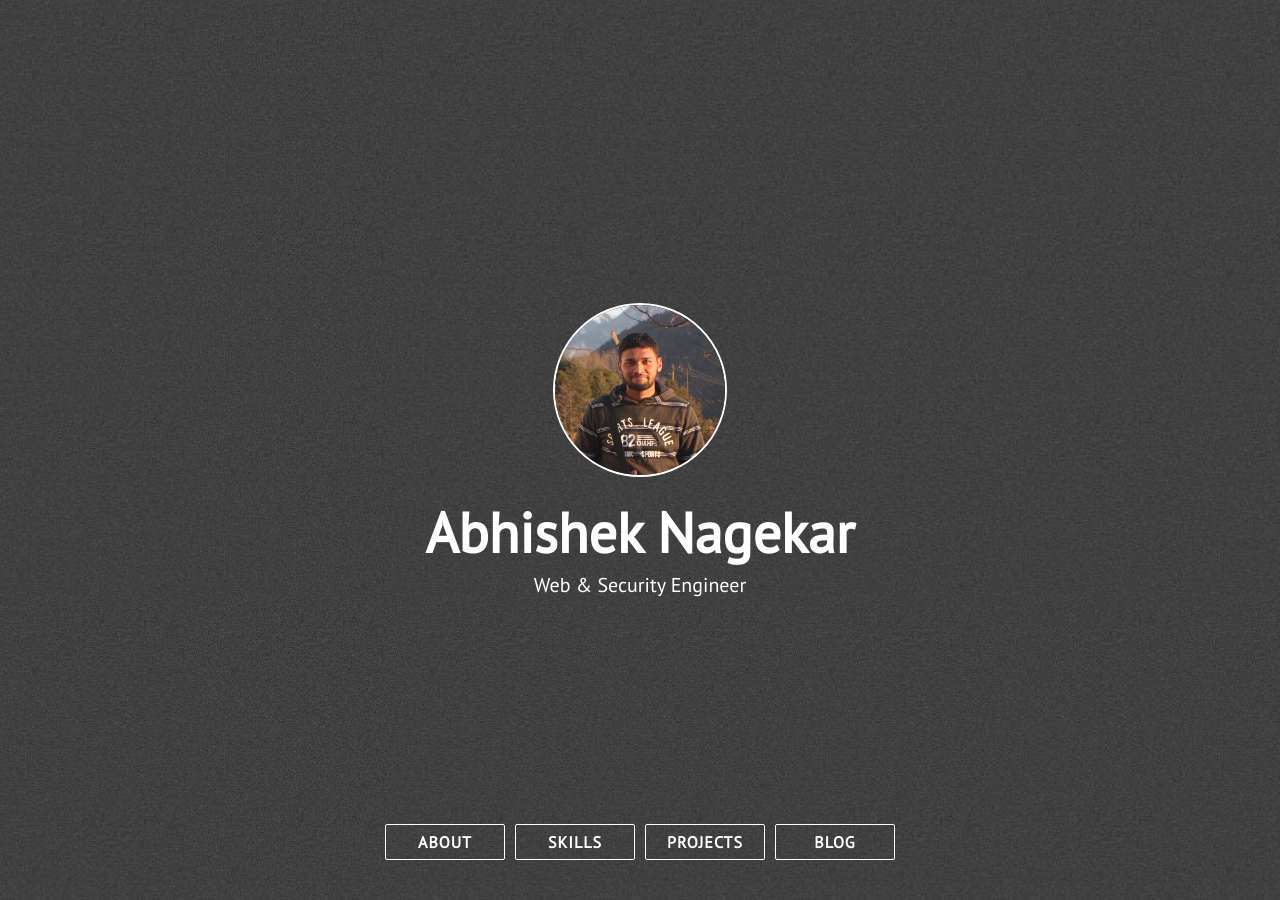
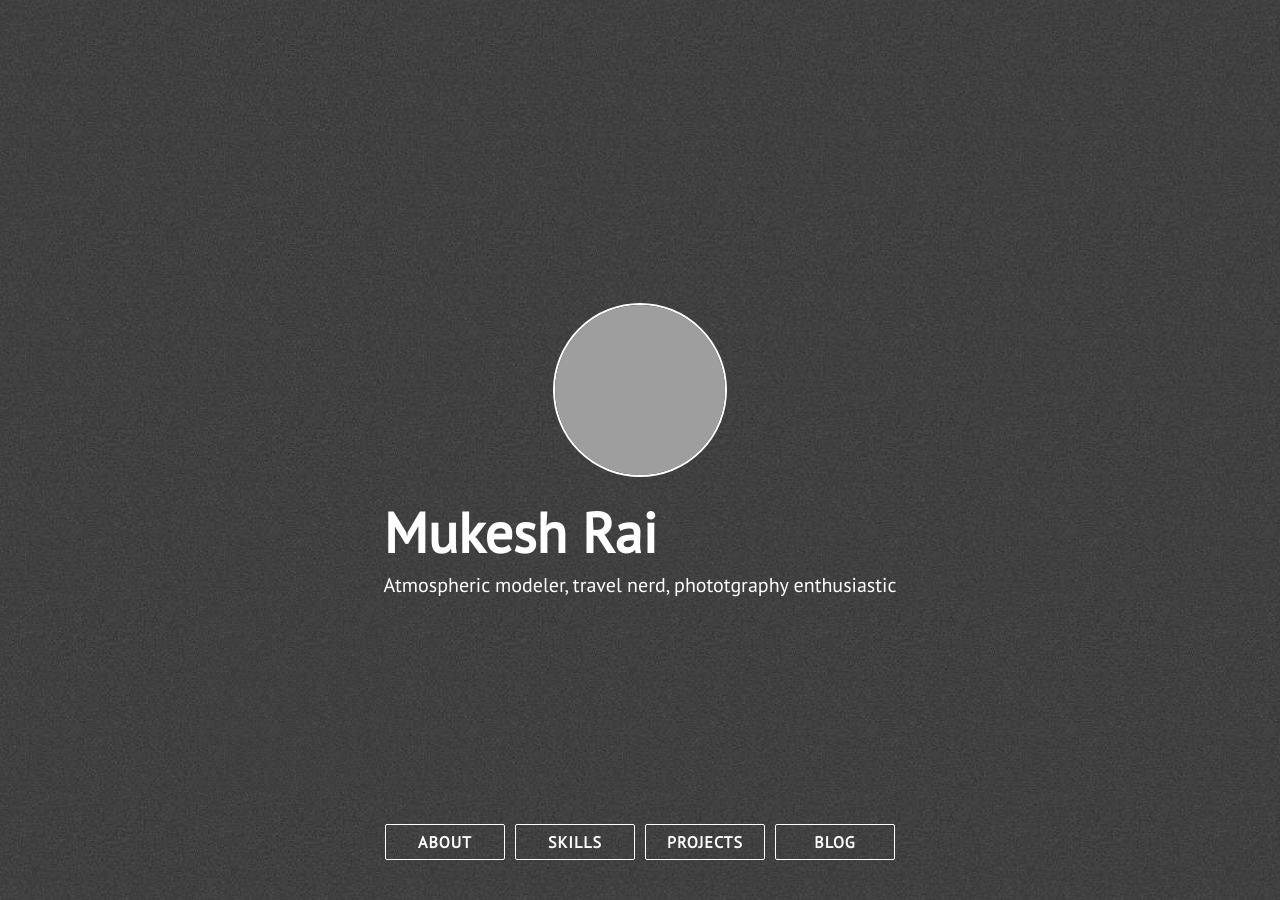
Before and after one commit to mukeshraeee/mukeshrai.github.io, a Jekyll site: the page built from index.html, in a window 1280 px wide and 900 px high. Built offline with Jekyll 4.4.1, drawn with Linux system fonts in a browser that asks for light colours; nearby versions of some CDN libraries; some of the changed text lies outside the part shown; grey boxes are pictures that could not be loaded.

Commit message:
Update _config.yml

```diff
--- a/_config.yml
+++ b/_config.yml
@@ -1,21 +1,21 @@
-title: Abhishek Nagekar
-description: Web & Security Engineer
-site_title: '@abhn - Abhishek Nagekar'
+title: Mukesh Rai
+description: Atmospheric modeler, travel nerd, phototgraphy enthusiastic
+site_title: '@mukeshrai - Mukesh Rai'
 
 # Build settings
 markdown: kramdown
 exclude: [vendor/ruby]
 
 # Personalization
-github_username: abhn
+github_username: mukeshraeee
 blog_url: https://www.nagekar.com
-email: abhishek@nagekar.com
-keybase_username: abhn
-twitter_username: abhn_
-reddit_username: abhn
+email: mukeshraeee@gmail.com
+keybase_username: mukeshraeee
+twitter_username: mukeshraee
+#reddit_username: abhn
 
 # absolute or relative
-profile_picture: assets/images/pp.jpg
+profile_picture: assets/images/M.jpg
 
 # Google Analytics ID
 google_analytics:
```
